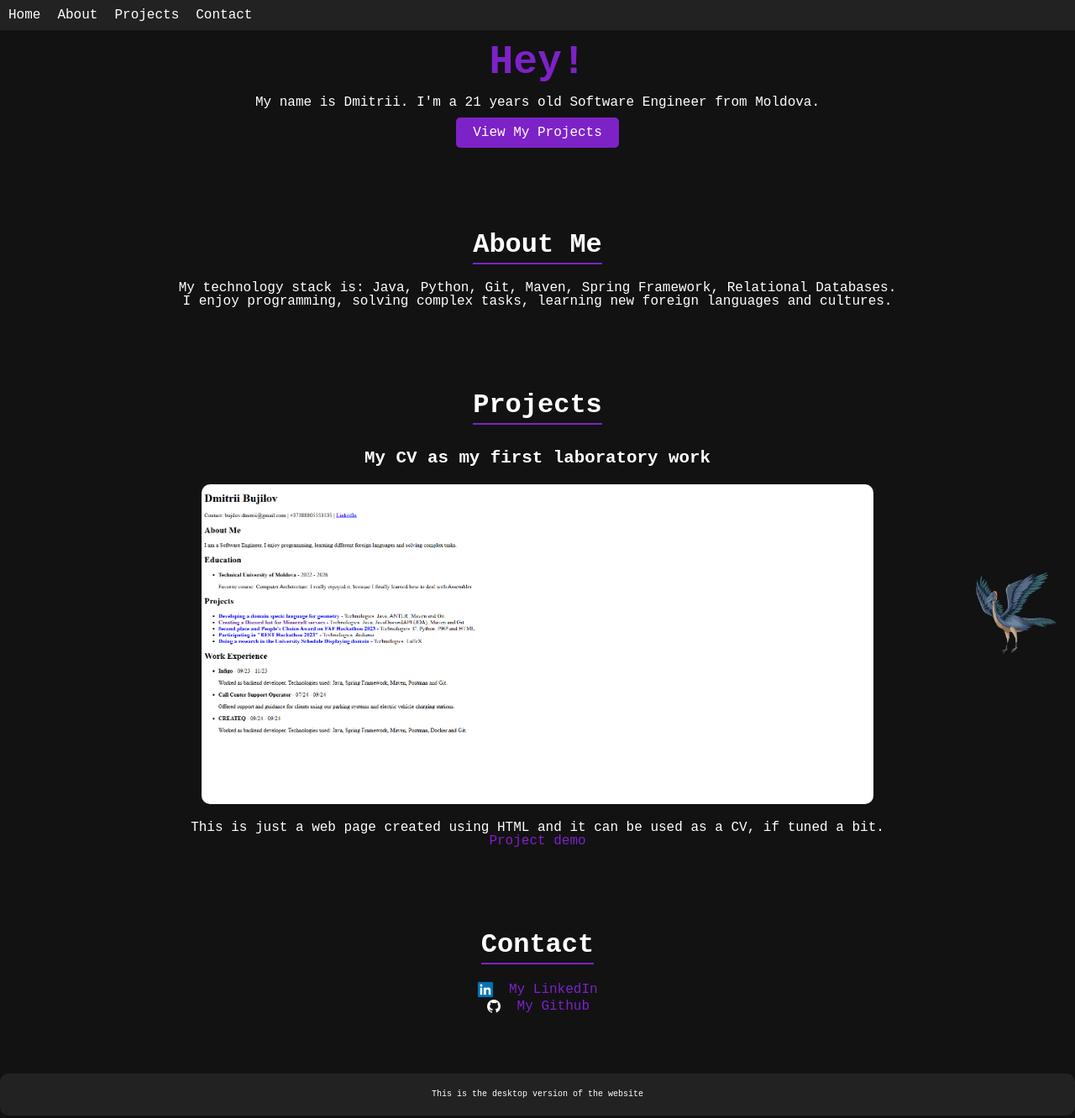
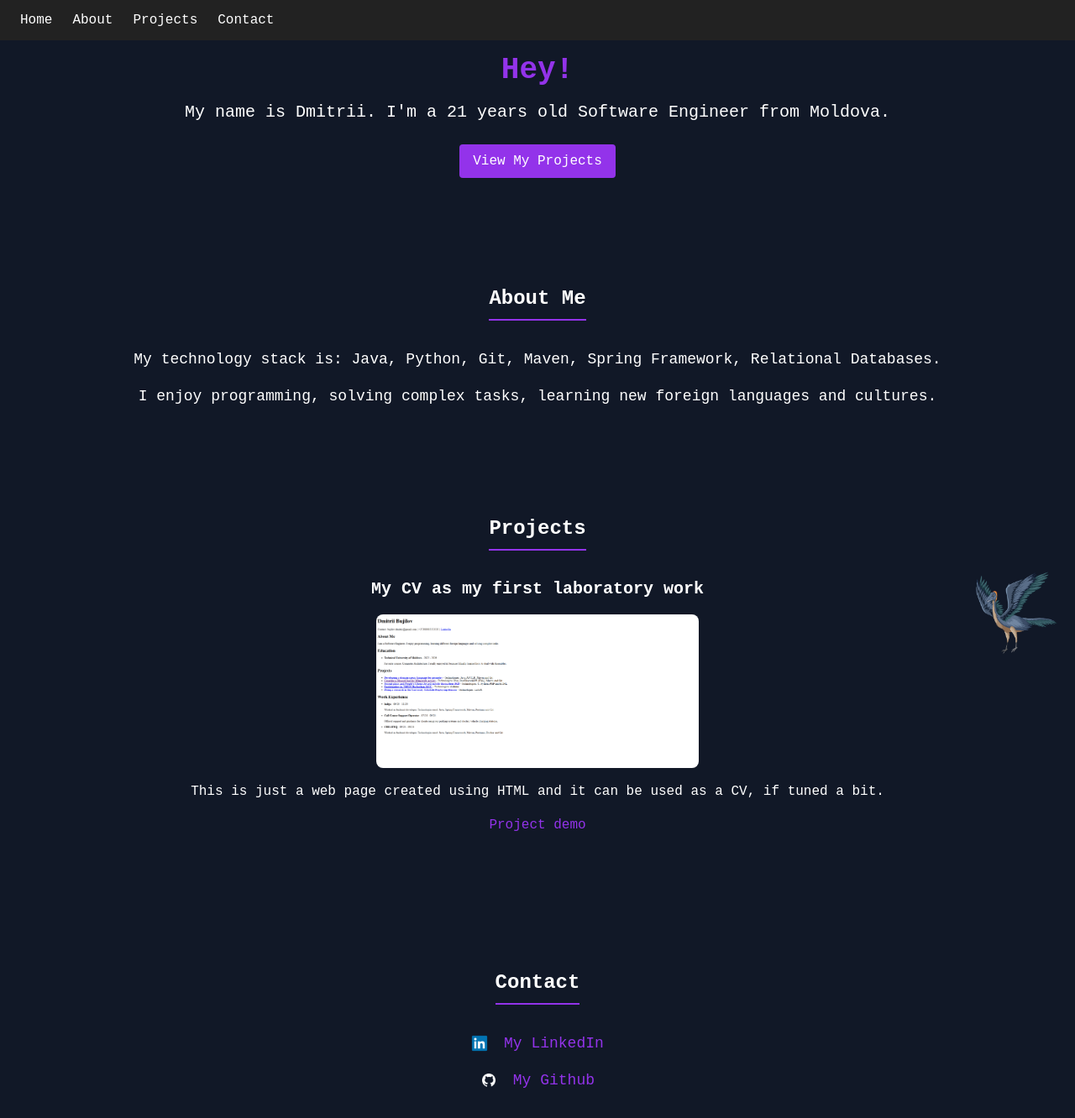
Before and after one commit to mirrerror/my-landing-page, a plain HTML site: page index.html in a window 1280 px wide. Shown: the top 1332 px of the page at 84% size. Drawn offline with nearby package versions, Linux system fonts and the light colour scheme.

Commit message:
move to tailwind css

```diff
--- a/index.html
+++ b/index.html
@@ -4,67 +4,66 @@
   <meta charset="UTF-8">
   <meta name="viewport" content="width=device-width, initial-scale=1.0">
   <title>My Portfolio</title>
+  <script src="https://cdn.tailwindcss.com"></script>
   <link rel="stylesheet" href="reset.css">
   <link rel="stylesheet" href="style.css">
 </head>
-<body>
+<body class="bg-gray-900 text-white">
+
 <header>
-  <nav>
-    <ul>
-      <li><a href="#home">Home</a></li>
-      <li><a href="#about">About</a></li>
-      <li><a href="#projects">Projects</a></li>
-      <li><a href="#contact">Contact</a></li>
+  <nav class="fixed top-0 left-0 w-full bg-gray-800 z-10">
+    <ul class="flex gap-6 py-3 pl-6">
+      <li><a href="#home" class="text-white hover:text-purple-600">Home</a></li>
+      <li><a href="#about" class="text-white hover:text-purple-600">About</a></li>
+      <li><a href="#projects" class="text-white hover:text-purple-600">Projects</a></li>
+      <li><a href="#contact" class="text-white hover:text-purple-600">Contact</a></li>
     </ul>
   </nav>
 </header>
 
-<section id="home">
-  <h1>Hey!</h1>
-  <br/>
-  <p>My name is Dmitrii. I'm a 21 years old Software Engineer from Moldova.</p>
-  <a href="#projects" class="btn">View My Projects</a>
+<section id="home" class="py-16 text-center">
+  <h1 class="text-4xl font-bold text-purple-600">Hey!</h1>
+  <p class="mt-4 text-xl">My name is Dmitrii. I'm a 21 years old Software Engineer from Moldova.</p>
+  <a href="#projects" class="inline-block mt-6 bg-purple-600 text-white py-2 px-4 rounded hover:bg-yellow-500">View My Projects</a>
 </section>
 
-<section id="about">
-  <h2>About Me</h2>
-  <br/>
-  <p>My technology stack is: Java, Python, Git, Maven, Spring Framework, Relational Databases.</p>
-  <p>I enjoy programming, solving complex tasks, learning new foreign languages and cultures.</p>
+<section id="about" class="py-16 text-center">
+  <h2 class="text-2xl font-bold text-white border-b-2 border-purple-600 inline-block pb-2 mb-8">About Me</h2>
+  <p class="text-lg">My technology stack is: Java, Python, Git, Maven, Spring Framework, Relational Databases.</p>
+  <p class="text-lg mt-4">I enjoy programming, solving complex tasks, learning new foreign languages and cultures.</p>
 </section>
 
-<section id="projects">
-  <h2>Projects</h2>
-  <br/>
-  <div class="project">
-    <h3>My CV as my first laboratory work</h3>
-    <img src="images/lab1.png" alt="My first laboratory work" class="project-image">
-    <p>This is just a web page created using HTML and it can be used as a CV, if tuned a bit.</p>
-    <a href="https://mirrerror.github.io/tum-web-lab1/">Project demo</a>
+<section id="projects" class="py-16 text-center">
+  <h2 class="text-2xl font-bold text-white border-b-2 border-purple-600 inline-block pb-2 mb-8">Projects</h2>
+  <div class="mb-8">
+    <h3 class="text-xl font-bold text-white mb-4">My CV as my first laboratory work</h3>
+    <img src="images/lab1.png" alt="My first laboratory work" class="w-96 mx-auto rounded-lg">
+    <p class="mt-4">This is just a web page created using HTML and it can be used as a CV, if tuned a bit.</p>
+    <a href="https://mirrerror.github.io/tum-web-lab1/" class="text-purple-600 hover:text-yellow-500 mt-4 inline-block">Project demo</a>
   </div>
 </section>
 
 <div id="mascot">
   <img src="images/mascot.png" alt="Archaeopteryx" id="mascot-img">
-  <div id="mascot-message">Hey! I'm Archaeopteryx.<br/>How are you doing today?</div>
+  <div id="mascot-message">Hey! I'm an Archaeopteryx.<br/>How are you doing today?</div>
 </div>
 
-<section id="contact">
-  <h2>Contact</h2>
-  <br/>
-  <p>
-    <a href="https://www.linkedin.com/in/mirrerror/">
-      <img src="images/linkedin-logo.png" alt="LinkedIn Logo" class="social-logo"> My LinkedIn
+<section id="contact" class="py-16 text-center">
+  <h2 class="text-2xl font-bold text-white border-b-2 border-purple-600 inline-block pb-2 mb-8">Contact</h2>
+  <p class="text-lg">
+    <a href="https://www.linkedin.com/in/mirrerror/" class="text-purple-600 hover:text-yellow-500">
+      <img src="images/linkedin-logo.png" alt="LinkedIn Logo" class="inline-block w-5 h-auto mr-2"> My LinkedIn
     </a>
   </p>
-  <p>
-    <a href="https://github.com/mirrerror">
-      <img src="images/github-logo.png" alt="GitHub Logo" class="social-logo"> My Github
+  <p class="text-lg mt-4">
+    <a href="https://github.com/mirrerror" class="text-purple-600 hover:text-yellow-500">
+      <img src="images/github-logo.png" alt="GitHub Logo" class="inline-block w-5 h-auto mr-2"> My Github
     </a>
   </p>
 </section>
 
-<p id="mobile-version" class="footer">This is the mobile version of the website</p>
-<p id="desktop-version" class="footer">This is the desktop version of the website</p>
+<p id="mobile-version" class="text-center py-4 bg-gray-800 mt-8 text-xs">This is the mobile version of the website</p>
+<p id="desktop-version" class="text-center py-4 bg-gray-800 mt-8 text-xs">This is the desktop version of the website</p>
+
 </body>
 </html>
```
